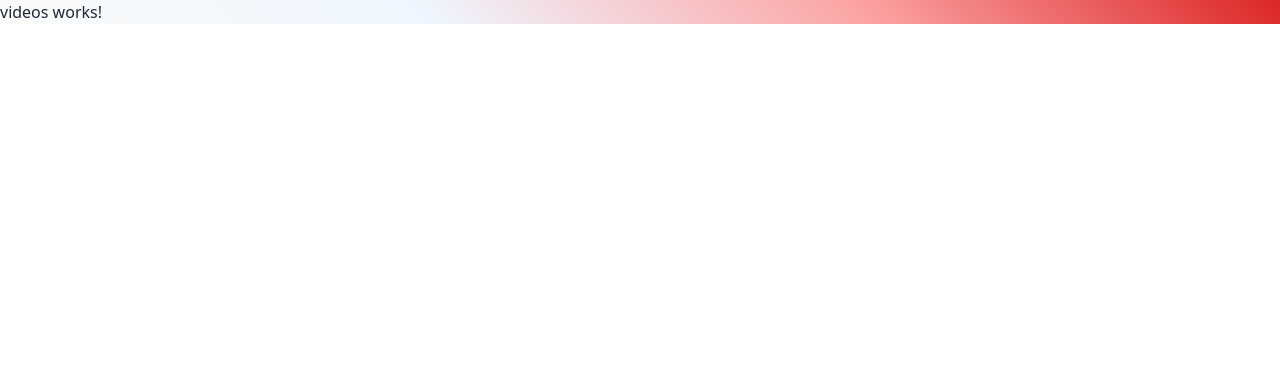
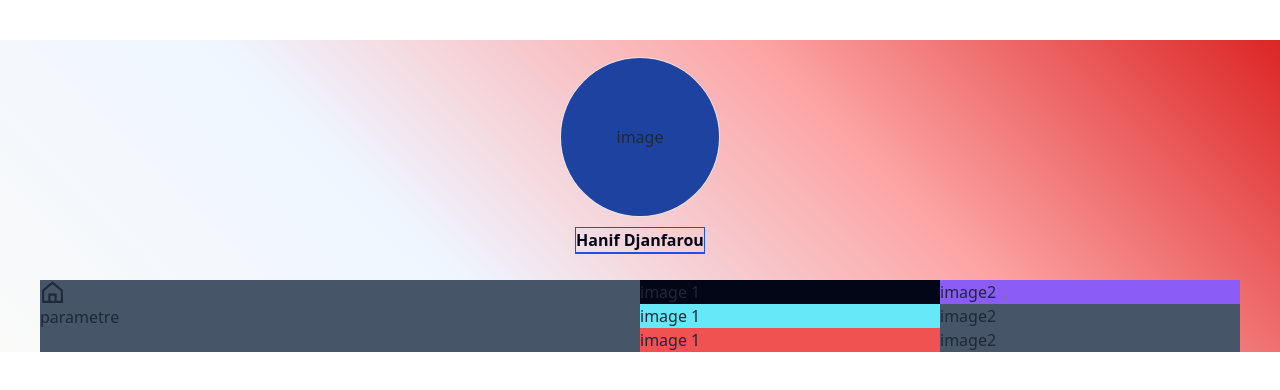
Before and after one commit to Djanfarouhanif/Tubenich_frond, an Angular app: page /videos in a window 1280 px wide. Shown: the top 390 px of the page. Built offline with nearby package versions, Linux system fonts and the light colour scheme.

Commit message:
videos parte

```diff
--- a/src/app/videos/videos.component.html
+++ b/src/app/videos/videos.component.html
@@ -1 +1,52 @@
-<p>videos works!</p>
+<div class="h-full m-10">
+    <!--Profile zone -->
+    <div class="w-full h-60 ">
+        <div class="flex flex-wrap h-full">
+            <div class="flex justify-center items-center w-full ">
+                <div class="w-40 h-40 border rounded-full bg-black flex items-center justify-center overflow-hidden">
+                    <img src="" alt="">
+                    <p class="bg-blue-800 w-full h-full flex justify-center items-center">image</p>
+                </div>
+            </div>
+            <div class="flex justify-center items-center w-full h-3">
+                <h1 class="border border-b-2 border-blue-700 font-bold text-slate-950">Hanif Djanfarou</h1>
+            </div>
+        </div>
+    </div>
+    <!--nav bar end content zone-->
+    <div>
+        <div class="grid grid-cols-2 h-full">
+            <!--NavBar zone-->
+            <div class="bg-slate-600">
+                <div> <a><svg xmlns="http://www.w3.org/2000/svg" width="25" height="25" viewBox="0 0 24 24"><path fill="currentColor" d="m12 1.198l10 8.334V22H2V9.532l10-8.334ZM10 20h4v-5h-4v5Zm6 0h4v-9.532l-8-6.666l-8 6.666V20h4v-7h8v7Z"/></svg></a></div>
+                <div><a href="#">parametre</a></div>
+            </div>
+            <!--Content zone-->
+            <div class="bg-red-700">
+                <div class="grid grid-cols-2">
+                    <div class="bg-slate-950">
+                        <p>image 1</p>
+                    </div>
+                    <div class="bg-violet-500">
+                        <p>image2</p>
+                    </div>
+                    <div class="bg-cyan-300">
+                        <p>image 1</p>
+                    </div>
+                    <div class="bg-slate-600">
+                        <p>image2</p>
+                    </div>
+                    <div class="bg-red-500">
+                        <p>image 1</p>
+                    </div>
+                    <div class="bg-slate-600">
+                        <p>image2</p>
+                    </div>
+
+
+                </div>
+            </div>
+        </div>
+
+    </div>
+</div>
--- a/src/app/videos/videos.component.ts
+++ b/src/app/videos/videos.component.ts
@@ -1,4 +1,5 @@
 import { Component } from '@angular/core';
+
 
 @Component({
   selector: 'app-videos',
```
